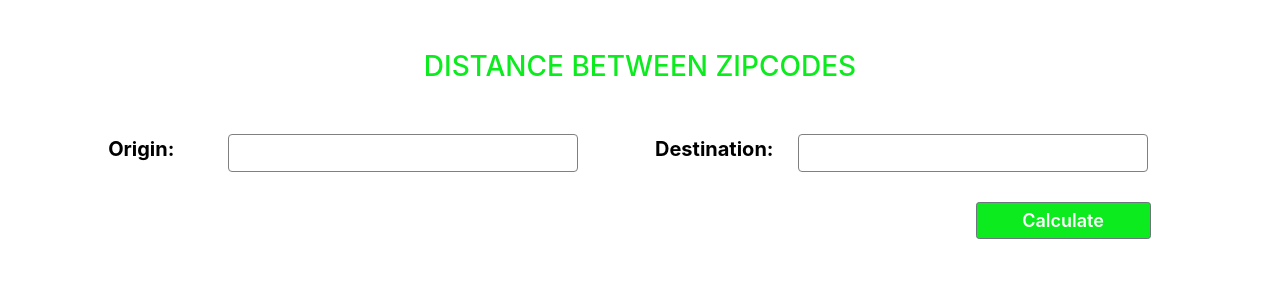
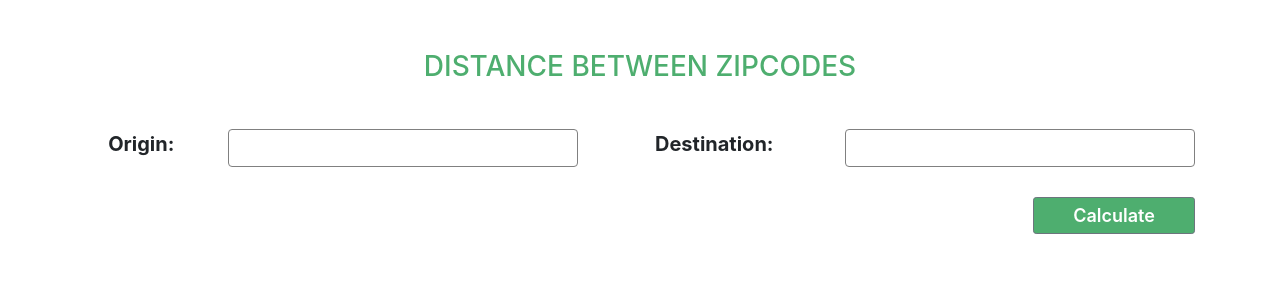
Before and after one commit to ritik1jain/distanceApp, a React (Create React App) app: page / in a window 1280 px wide. Shown: the top 300 px of the page. Built offline with nearby package versions, Linux system fonts and the light colour scheme.

Commit message:
ui changes

```diff
--- a/src/App.css
+++ b/src/App.css
@@ -1,23 +1,20 @@
-.App {
-  font-weight: 400;
-  color: black;
-}
 .header {
-  color: #0ceb1e;
+  color: #4eae6f;
 
 }
 #head {
-  margin-bottom: 50px;
+  margin-bottom: 30px;
   margin-top: 50px;
-  color: #0ceb1e;
+  color: #4eae6f;
 
 }
 .btnn {
-  background-color: #0ceb1e;
+  background-color: #4eae6f;
   color: white;
   font-size: 18px;
   font-weight: 600;
-  width: 175px;
+  width: 30%;
+  float: right;
 }
 
 .label {
--- a/src/App.js
+++ b/src/App.js
@@ -74,23 +74,28 @@ class App extends Component {
     let showResult = this.state.showResult;
     const errors = this.state.errors;
     return (
-      <div className='container App'>
+      <div className='container'>
         <div className='row'>
           <div className='col-12'>
-            <h3 id="head" className='text-center heading text-uppercase header'>
+            <h3 id='head' className='text-center heading text-uppercase header'>
               Distance between zipcodes
             </h3>
           </div>
-          <div className='col-12'>
-            <Form onSubmit={this.handleSubmit}>
+          </div>
+          <div className="row">
+            <Form onSubmit={this.handleSubmit} className="col-12">
               <div className='row justify-content-between'>
                 <div className='col-6'>
-                  <FormGroup className="row">
-                    <Label htmlFor='origin' className="text-center label col-3 col-sm-3">
+                  <FormGroup className='row'>
+                    <Label
+                      htmlFor='origin'
+                      className='text-center label col-md-3 col-sm-12'
+                    >
                       Origin:
                     </Label>
-                    <Col className="col-8 col-sm-8">
-                      <Input className="inp"
+                    <Col className='col-md-8 col-sm-12'>
+                      <Input
+                        className='inp'
                         type='text'
                         id='origin'
                         name='origin'
@@ -103,13 +108,15 @@ class App extends Component {
                     </Col>
                   </FormGroup>
                 </div>
+
                 <div className='col-6'>
-                  <FormGroup className="row">
-                    <Label htmlFor='dest'  className="text-center label col-3">
+                  <FormGroup className='row'>
+                    <Label htmlFor='dest' className='text-center label col-md-3 col-sm-12'>
                       Destination:
                     </Label>
-                    <Col className="col-8 ">
-                      <Input className="inp"
+                    <Col className='col-md-8 offset-md-1 col-sm-12 '>
+                      <Input
+                        className='inp'
                         type='text'
                         id='dest'
                         name='dest'
@@ -121,26 +128,31 @@ class App extends Component {
                       <FormFeedback>{errors.dest}</FormFeedback>
                     </Col>
                   </FormGroup>
+                  </div>
                 </div>
-                </div>
-                <div className="row justify-content-end">
-                <div className='col-6'>
-                  <FormGroup className="row justify-content-end">
-                    <Col className="col-5 pd">
-                      <Button type='submit' size="sm" block className="btnn">
+              <div className='row justify-content-end'>
+                <div className='col-md-6 col-sm-6'>
+                  <FormGroup className="bt">
+                      <Button type='submit' size='sm' className='btnn'>
                         Calculate
                       </Button>
-                    </Col>
                   </FormGroup>
                 </div>
-                </div>
+              </div>
+            </Form>
 
-            </Form>
+          </div>
+          <div className="row">
+          <div className='col-12'>
+            {showResult && (
+              <Result
+                state={{ ...this.state }}
+                toggle={this.toggleResult}
+              ></Result>
+            )}
           </div>
         </div>
-        <div className="col-12">{showResult && <Result state={{ ...this.state }} toggle={this.toggleResult}></Result>}
-     </div>
-         </div>
+      </div>
     );
   }
 }
--- a/src/Result.js
+++ b/src/Result.js
@@ -122,9 +122,7 @@ class Result extends Component {
           ) : (
             <Loading />
           )
-        ) : (
-          <div className='row '>
-            <div className='col-12 pad'>
+        ) : (<>
               <div className='row justify-content-between result'>
                 <h4 className='col-5 '>
                   Distance:
@@ -141,9 +139,7 @@ class Result extends Component {
               ) : (
                 <Map lat={this.state.lat} lng={this.state.lng} />
               )}</div>
-
-            </div>
-          </div>
+              </>
         )}
       </>
     );
--- a/src/index.css
+++ b/src/index.css
@@ -1,5 +1,7 @@
 body {
   margin: 0;
+  padding: 0;
+  box-sizing: border-box;
   font-family: -apple-system, BlinkMacSystemFont, 'Segoe UI', 'Roboto', 'Oxygen',
     'Ubuntu', 'Cantarell', 'Fira Sans', 'Droid Sans', 'Helvetica Neue',
     sans-serif;
--- a/src/map.css
+++ b/src/map.css
@@ -1,5 +1,5 @@
 .map {
-    border: 2px solid #0ceb1e;
+    border: 2px solid #4eae6f;
     padding: 0;
     margin: 0;
 }
--- a/src/result.css
+++ b/src/result.css
@@ -1,5 +1,5 @@
 .result {
-    border: 2px solid #0ceb1e;
+    border: 2px solid #4eae6f;
     padding: 5px 0px 5px 0px;
 }
 
@@ -8,6 +8,11 @@ h4 {
     color: black;
     font-size: 20px;
     padding-top: 5px;
+
+}
+
+h4.col-5{
+    padding-right: 0px;
 }
 
 .pad {
```
